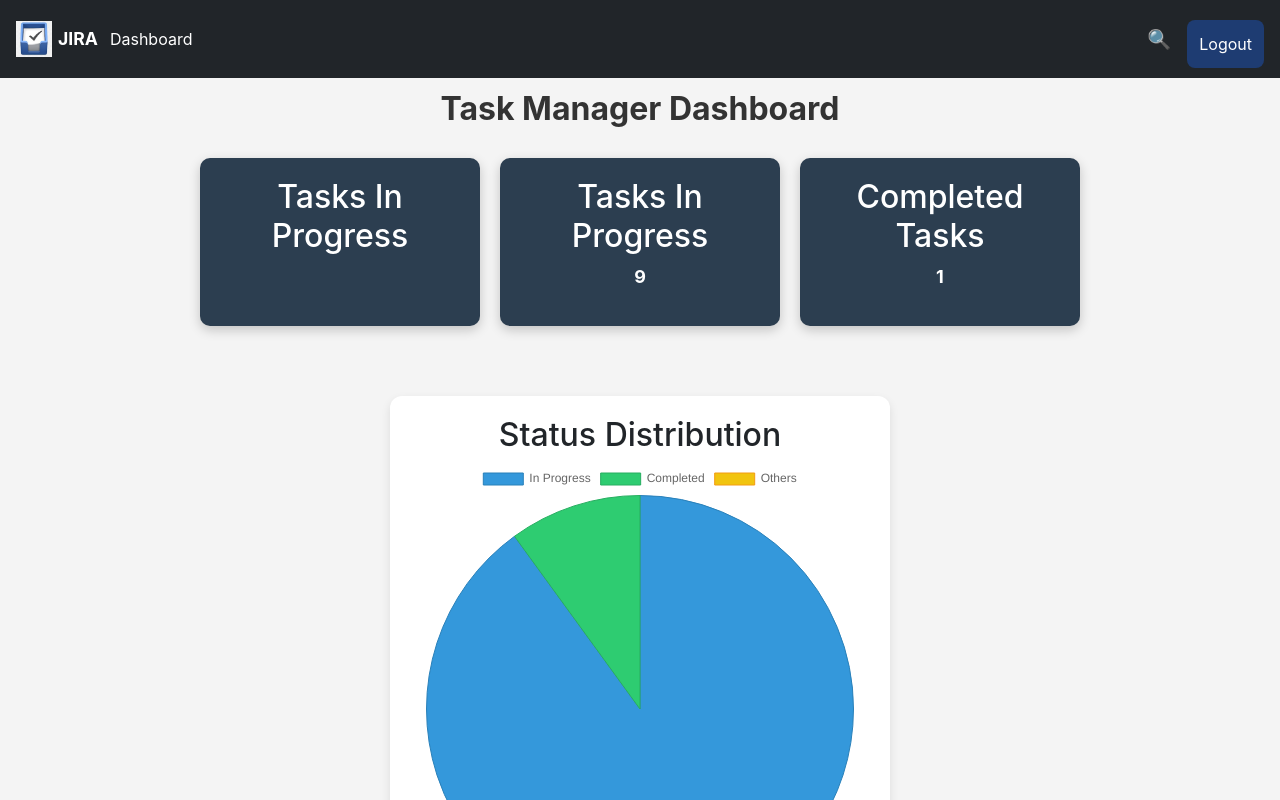
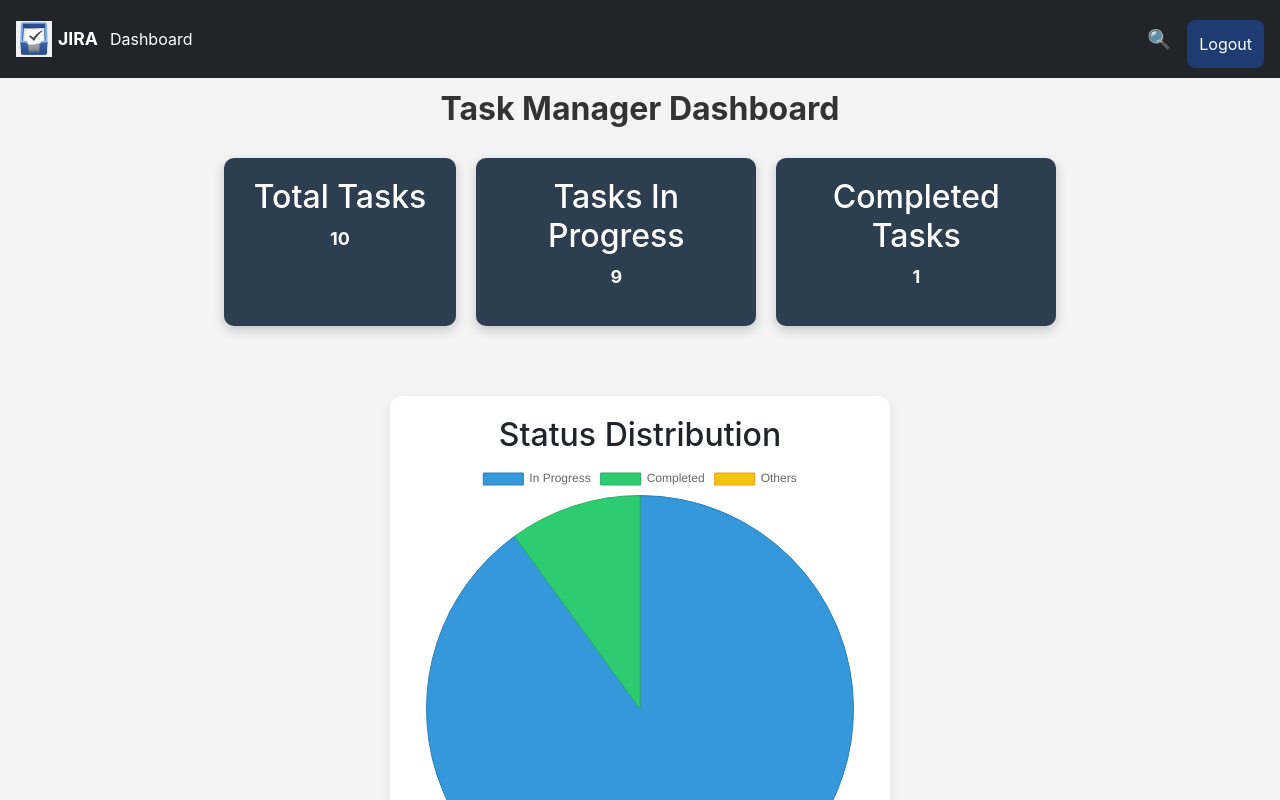
Before and after one commit to Rasika-Shirude/TaskManager, a React (Create React App) app: page /dashboard in a window 1280 px wide. Shown: the top 800 px of the page. Built offline with nearby package versions, Linux system fonts and the light colour scheme; sample sign-in values are in the browser's storage.

Commit message:
Add 404.html for React Router on GitHub Pages

```diff
--- a/src/components/dashboard/Dashboard.js
+++ b/src/components/dashboard/Dashboard.js
@@ -52,11 +52,11 @@ const filteredTasks = tasks.filter(task =>
       <h1 className="dashboard-title">Task Manager Dashboard</h1>
 
       <div className="dashboard-cards">
+        <div className="unified-card" onClick={() => navigate("/total-tasks")}>
+          <h2>Total Tasks</h2>
+          <p>{totalTasks}</p>
+        </div>
 
-        <div className="unified-card" onClick={() => navigate("/total-tasks")}>
-          <h2>Tasks In Progress</h2>
-          <p>{totalTasks.length}</p>
-        </div>
         <div className="unified-card" onClick={() => navigate("/task-in-prog")}>
           <h2>Tasks In Progress</h2>
           <p>{inProgressTasks.length}</p>
```
